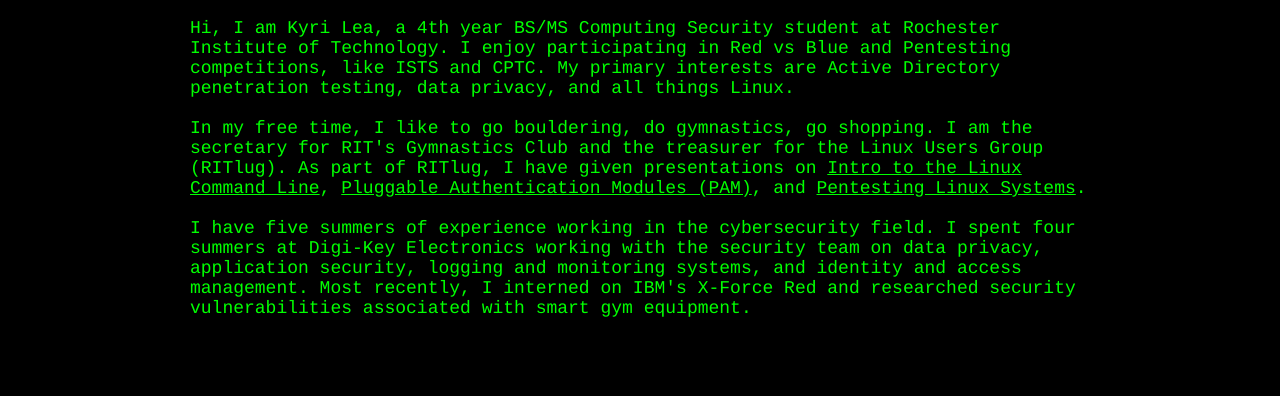
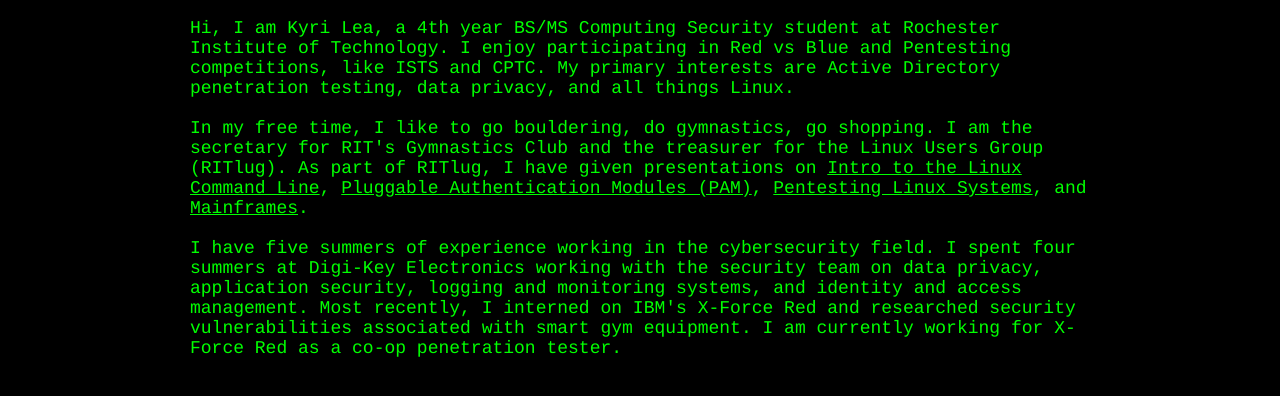
Before and after one commit to qu3ri/qu3ri.github.io, a plain HTML site: page about.html in a window 1280 px wide. Shown: the part 80-476 px from the top of the page. Drawn offline with Linux system fonts and the light colour scheme.

Commit message:
Added more talks to About

```diff
--- a/about.html
+++ b/about.html
@@ -23,14 +23,14 @@
       and the treasurer for the Linux Users Group (RITlug). As part of RITlug, I have given presentations on
       <a href="https://ritlug.com/talks/2022/09/09/w3-basic-commands/"><u>Intro to the Linux Command Line</u></a>,
       <a href="https://ritlug.com/talks/2023/03/31/w11-intro-to-pam/"><u>Pluggable Authentication Modules (PAM)</u></a>,
-      and
-      <a href=""><u>Pentesting Linux Systems</u></a>.
+      <a href="https://ritlug.com/talks/2023/12/01/pentesting/"><u>Pentesting Linux Systems</u></a>, and
+      <a href="https://ritlug.com/talks/2024/03/08/mainframes/"><u>Mainframes</u></a>.
       <br>
       <br>
       I have five summers of experience working in the cybersecurity field. I spent four summers at Digi-Key Electronics
       working with the security team on data privacy, application security, logging and monitoring systems, and identity
       and access management. Most recently, I interned on IBM's X-Force Red and researched security vulnerabilities
-      associated with smart gym equipment.
+      associated with smart gym equipment. I am currently working for X-Force Red as a co-op penetration tester.
     </div>
   </body>
 </html>
```
